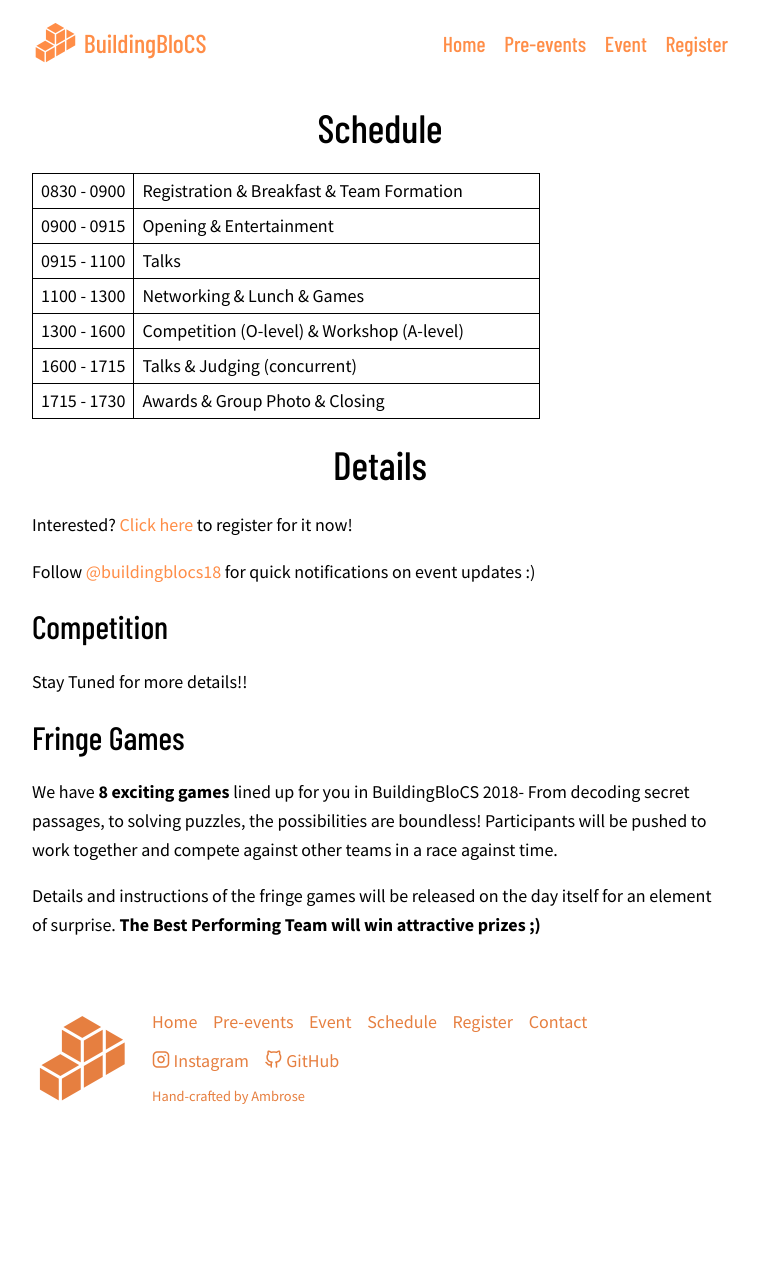
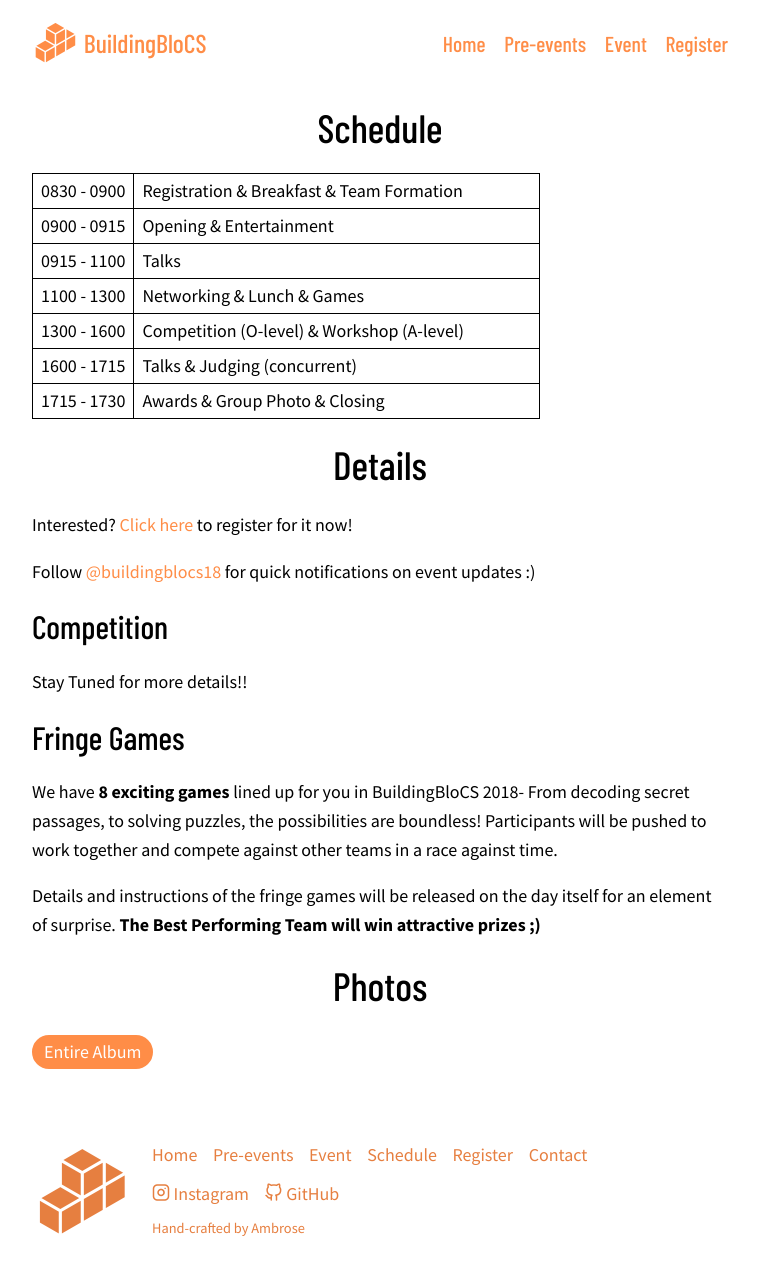
Before and after one commit to buildingblocs/2018, a Jekyll site: the page built from event/index.md, in a window 1280 px wide and 1291 px high. Shown: the top 1275 px of the window, without its empty margins (260-1019 px from the left). Built offline with Jekyll 4.4.1, drawn with Linux system fonts in a browser that asks for light colours; some web fonts are replaced; our own code applies the rules of GitHub Pages for plain Markdown files.

Commit message:
Update index.md

```diff
--- a/event/index.md
+++ b/event/index.md
@@ -33,3 +34,7 @@
 Participants will be pushed to work together and compete against other teams in a race against time.
 
 Details and instructions of the fringe games will be released on the day itself for an element of surprise. **The Best Performing Team will win attractive prizes ;)**
+
+# Photos
+
+<a class="btn" href="http://0xce.cf/w81y">Entire Album</a>
```
Also changed, not shown: other parts of event/index.md (+1 -0 lines).
